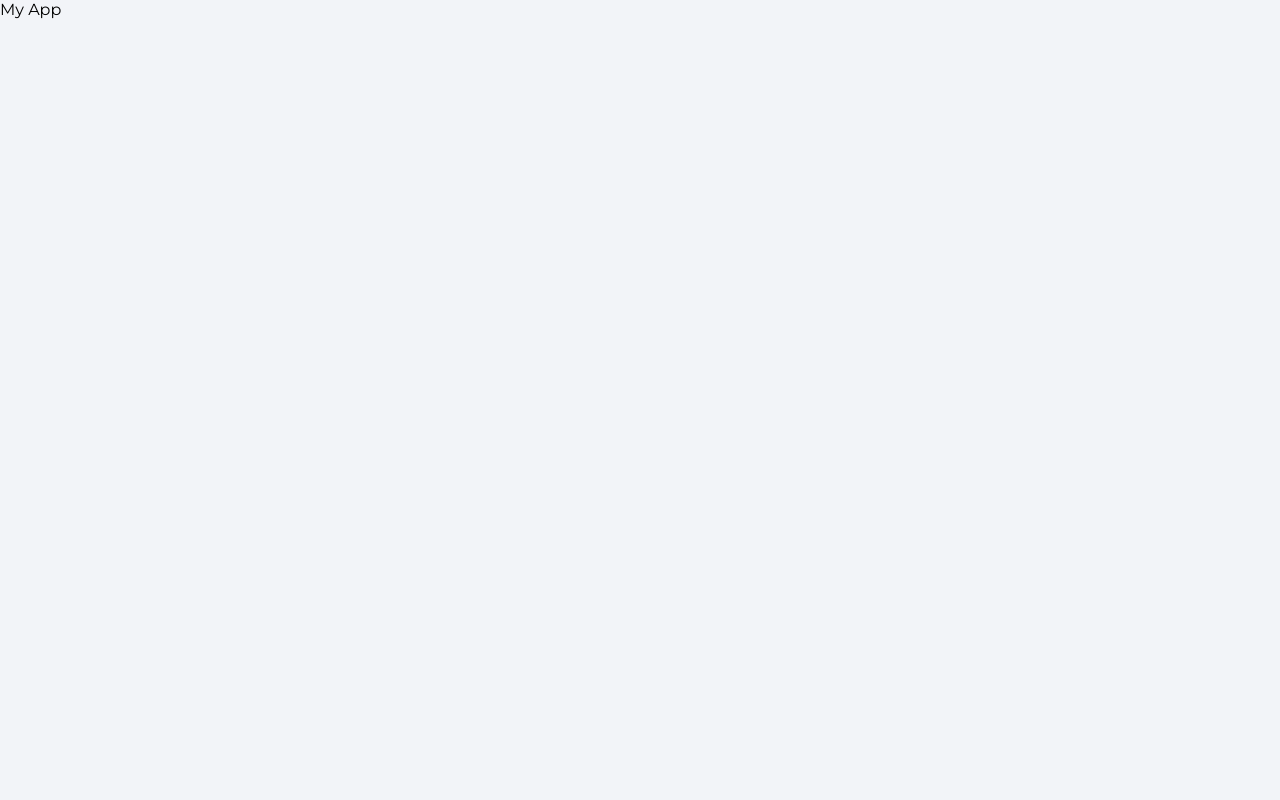
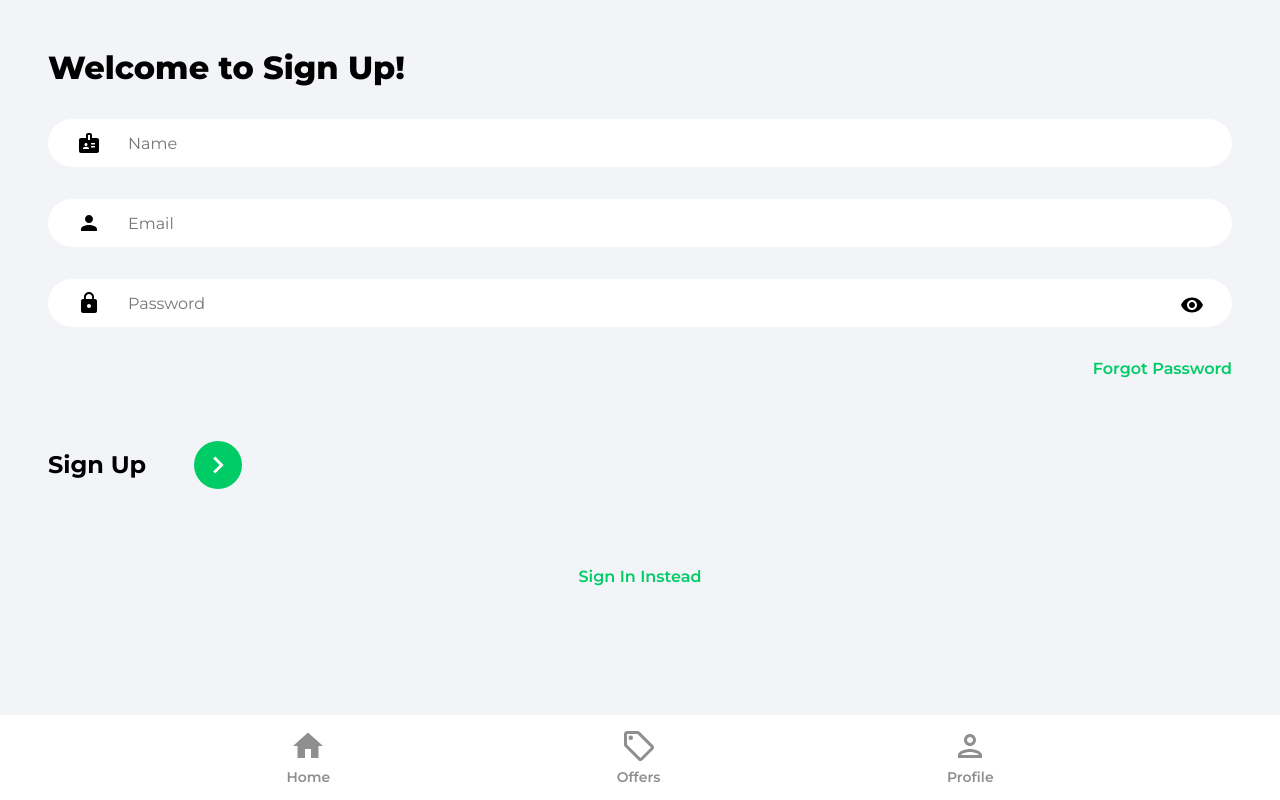
Before and after one commit to ahmed-razic/cars-commerce, a React (Create React App) app: page /sign-up in a window 1280 px wide. Built offline with nearby package versions, Linux system fonts and the light colour scheme.

Commit message:
added sign-in and sign-up comp

```diff
--- a/package.json
+++ b/package.json
@@ -11,6 +11,7 @@
     "firebase": "^9.6.5",
     "react": "^17.0.2",
     "react-dom": "^17.0.2",
+    "react-router-dom": "^6.2.1",
     "react-scripts": "5.0.0",
     "web-vitals": "^2.1.4"
   },
--- a/src/App.js
+++ b/src/App.js
@@ -1,5 +1,28 @@
+import { BrowserRouter as Router, Routes, Route } from 'react-router-dom';
+import NavBar from './components/NavBar';
+import Home from './pages/Home';
+import Offers from './pages/Offers';
+import Profile from './pages/Profile';
+import SignIn from './pages/SignIn';
+import SignUp from './pages/SignUp';
+import ForgotPassword from './pages/ForgotPassword';
+
 function App() {
-  return <div>My App</div>;
+  return (
+    <>
+      <Router>
+        <Routes>
+          <Route path='/' element={<Home />} />
+          <Route path='/offers' element={<Offers />} />
+          <Route path='/profile' element={<Profile />} />
+          <Route path='/sign-in' element={<SignIn />} />
+          <Route path='/sign-up' element={<SignUp />} />
+          <Route path='/forgot-password' element={<ForgotPassword />} />
+        </Routes>
+        <NavBar />
+      </Router>
+    </>
+  );
 }
 
 export default App;
--- /dev/null
+++ b/src/components/NavBar.jsx
@@ -0,0 +1,73 @@
+import { useNavigate, useLocation } from 'react-router-dom';
+import { ReactComponent as HomeIcon } from '../assets/svg/homeIcon.svg';
+import { ReactComponent as OfferIcon } from '../assets/svg/localOfferIcon.svg';
+import { ReactComponent as ProfileIcon } from '../assets/svg/personOutlineIcon.svg';
+
+function NavBar() {
+  const navigate = useNavigate();
+  const location = useLocation();
+
+  function pathMatchRoute(route) {
+    if (route === location.pathname) {
+      return true;
+    }
+  }
+  return (
+    <footer className='navbar'>
+      <nav className='navbarNav'>
+        <ul className='navbarListItems'>
+          <li className='navbarListItem' onClick={() => navigate('/')}>
+            <HomeIcon
+              fill={pathMatchRoute('/') ? '#2c2c2c' : '#8f8f8f'}
+              width='36px'
+              height='36px'
+            />
+            <p
+              className={
+                pathMatchRoute('/')
+                  ? 'navbarListItemNameActive'
+                  : 'navbarListItemName'
+              }
+            >
+              Home
+            </p>
+          </li>
+          <li className='navbarListItem' onClick={() => navigate('/offers')}>
+            <OfferIcon
+              fill={pathMatchRoute('/offers') ? '#2c2c2c' : '#8f8f8f'}
+              width='36px'
+              height='36px'
+            />
+            <p
+              className={
+                pathMatchRoute('/offers')
+                  ? 'navbarListItemNameActive'
+                  : 'navbarListItemName'
+              }
+            >
+              Offers
+            </p>
+          </li>
+          <li className='navbarListItem' onClick={() => navigate('/profile')}>
+            <ProfileIcon
+              fill={pathMatchRoute('/profile') ? '#2c2c2c' : '#8f8f8f'}
+              width='36px'
+              height='36px'
+            />
+            <p
+              className={
+                pathMatchRoute('/profile')
+                  ? 'navbarListItemNameActive'
+                  : 'navbarListItemName'
+              }
+            >
+              Profile
+            </p>
+          </li>
+        </ul>
+      </nav>
+    </footer>
+  );
+}
+
+export default NavBar;
--- a/src/index.css
+++ b/src/index.css
@@ -207,7 +207,7 @@
 .showPassword {
   cursor: pointer;
   position: absolute;
-  top: -4%;
+  top: -2%;
   right: 1%;
   padding: 1rem;
 }
--- /dev/null
+++ b/src/pages/ForgotPassword.jsx
@@ -0,0 +1,5 @@
+function ForgotPassword() {
+  return <div>Forgot Password</div>;
+}
+
+export default ForgotPassword;
--- /dev/null
+++ b/src/pages/Home.jsx
@@ -0,0 +1,5 @@
+function Home() {
+  return <div>Home</div>;
+}
+
+export default Home;
--- /dev/null
+++ b/src/pages/Offers.jsx
@@ -0,0 +1,5 @@
+function Offers() {
+  return <div>Offers</div>;
+}
+
+export default Offers;
--- /dev/null
+++ b/src/pages/Profile.jsx
@@ -0,0 +1,5 @@
+function Profile() {
+  return <div>Profile</div>;
+}
+
+export default Profile;
--- /dev/null
+++ b/src/pages/SignIn.jsx
@@ -0,0 +1,76 @@
+import { useState } from 'react';
+import { Link, useNavigate } from 'react-router-dom';
+import { ReactComponent as ArrowRightIcon } from '../assets/svg/keyboardArrowRightIcon.svg';
+import visibilityIcon from '../assets/svg/visibilityIcon.svg';
+
+function SignIn() {
+  const [showPassword, setShowPassword] = useState(false);
+  const [formData, setFormData] = useState({
+    email: '',
+    password: '',
+  });
+
+  const { email, password } = formData;
+  const navigate = useNavigate();
+
+  function onChange(e) {
+    setFormData((prevState) => ({
+      ...prevState,
+      [e.target.id]: e.target.value,
+    }));
+  }
+
+  return (
+    <>
+      <div className='pageContainer'>
+        <header>
+          <p className='pageHeader'>Welcome to Sign In!</p>
+        </header>
+        <form>
+          <input
+            className='emailInput'
+            placeholder='Email'
+            type='email'
+            name='email'
+            id='email'
+            value={email}
+            onChange={onChange}
+          />
+          <div className='passwordInputDiv'>
+            <input
+              className='passwordInput'
+              placeholder='Password'
+              type={showPassword ? 'text' : 'password'}
+              name='password'
+              id='password'
+              value={password}
+              onChange={onChange}
+            />
+            <img
+              src={visibilityIcon}
+              alt='show password'
+              className='showPassword'
+              onClick={() => {
+                setShowPassword((prevState) => !prevState);
+              }}
+            />
+            <Link to='/forgot-password' className='forgotPasswordLink'>
+              Forgot Password
+            </Link>
+          </div>
+          <div className='signInBar'>
+            <p className='signInText'>Sign In</p>
+            <button className='signInButton'>
+              <ArrowRightIcon fill='white' width='34px' height='34px' />
+            </button>
+          </div>
+        </form>
+        <Link to='/sign-up' className='registerLink'>
+          Sign Up Instead
+        </Link>
+      </div>
+    </>
+  );
+}
+
+export default SignIn;
--- /dev/null
+++ b/src/pages/SignUp.jsx
@@ -0,0 +1,84 @@
+import { useState } from 'react';
+import { Link, useNavigate } from 'react-router-dom';
+import { ReactComponent as ArrowRightIcon } from '../assets/svg/keyboardArrowRightIcon.svg';
+import visibilityIcon from '../assets/svg/visibilityIcon.svg';
+
+function SignUp() {
+  const [showPassword, setShowPassword] = useState(false);
+  const [formData, setFormData] = useState({
+    name: '',
+    email: '',
+    password: '',
+  });
+
+  const { name, email, password } = formData;
+  const navigate = useNavigate();
+
+  function onChange(e) {
+    setFormData((prevState) => ({
+      ...prevState,
+      [e.target.id]: e.target.value,
+    }));
+  }
+  return (
+    <div className='pageContainer'>
+      <header>
+        <p className='pageHeader'>Welcome to Sign Up!</p>
+      </header>
+      <form>
+        <input
+          type='text'
+          name='name'
+          id='name'
+          placeholder='Name'
+          value={name}
+          className='nameInput'
+          onChange={onChange}
+        />
+        <input
+          type='email'
+          name='email'
+          id='email'
+          placeholder='Email'
+          value={email}
+          className='emailInput'
+          onChange={onChange}
+        />
+        <div className='passwordInputDiv'>
+          <input
+            type={showPassword ? 'text' : 'password'}
+            name='password'
+            id='password'
+            placeholder='Password'
+            className='passwordInput'
+            value={password}
+            onChange={onChange}
+          />
+          <img
+            src={visibilityIcon}
+            alt='show password'
+            className='showPassword'
+            onClick={() => {
+              setShowPassword((prevState) => !prevState);
+            }}
+          />
+        </div>
+        <Link to='/forgot-password' className='forgotPasswordLink'>
+          Forgot Password
+        </Link>
+        <div className='signUpBar'>
+          <p className='signUpText'>Sign Up</p>
+          <button className='signUpButton'>
+            <ArrowRightIcon fill='white' width='34px' height='34px' />
+          </button>
+        </div>
+      </form>
+
+      <Link to='/sign-in' className='registerLink'>
+        Sign In Instead
+      </Link>
+    </div>
+  );
+}
+
+export default SignUp;
```
Also changed, not shown: 1 other file (tests, documents, lock files or other folders).
